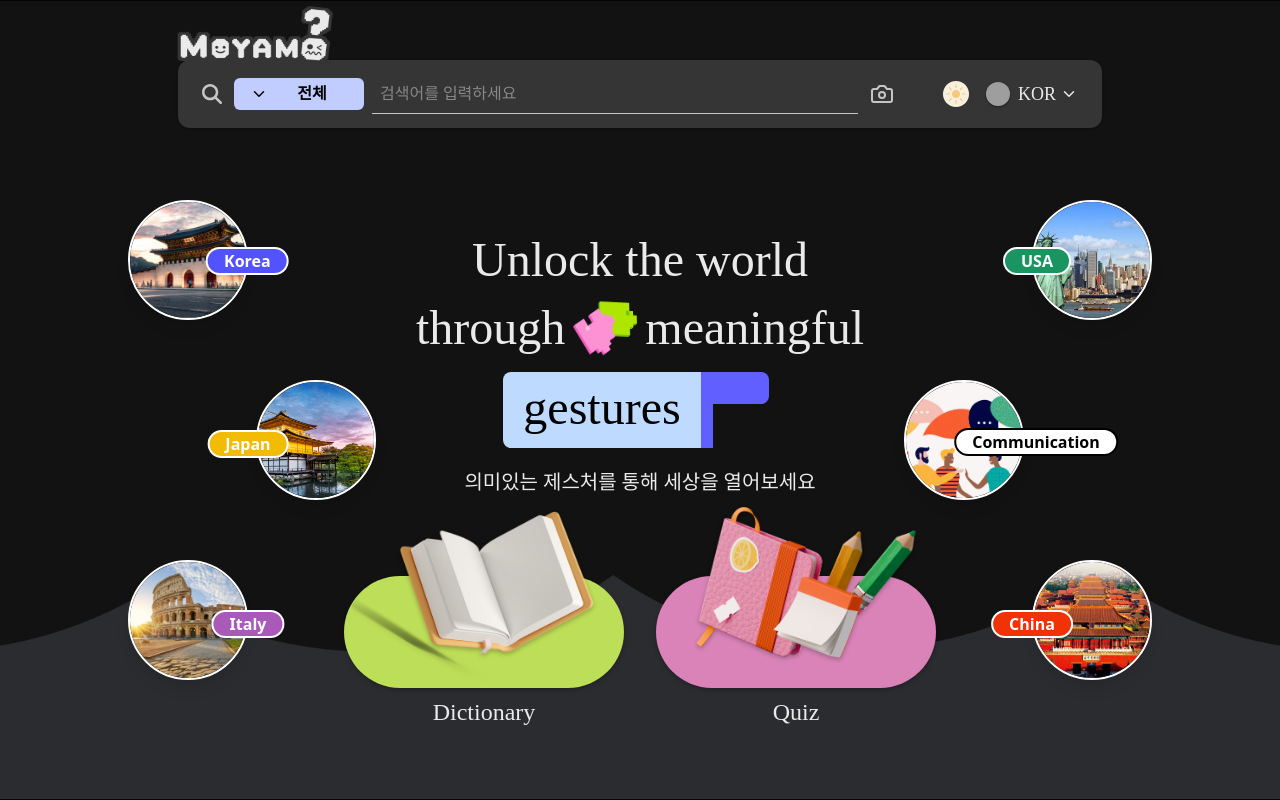
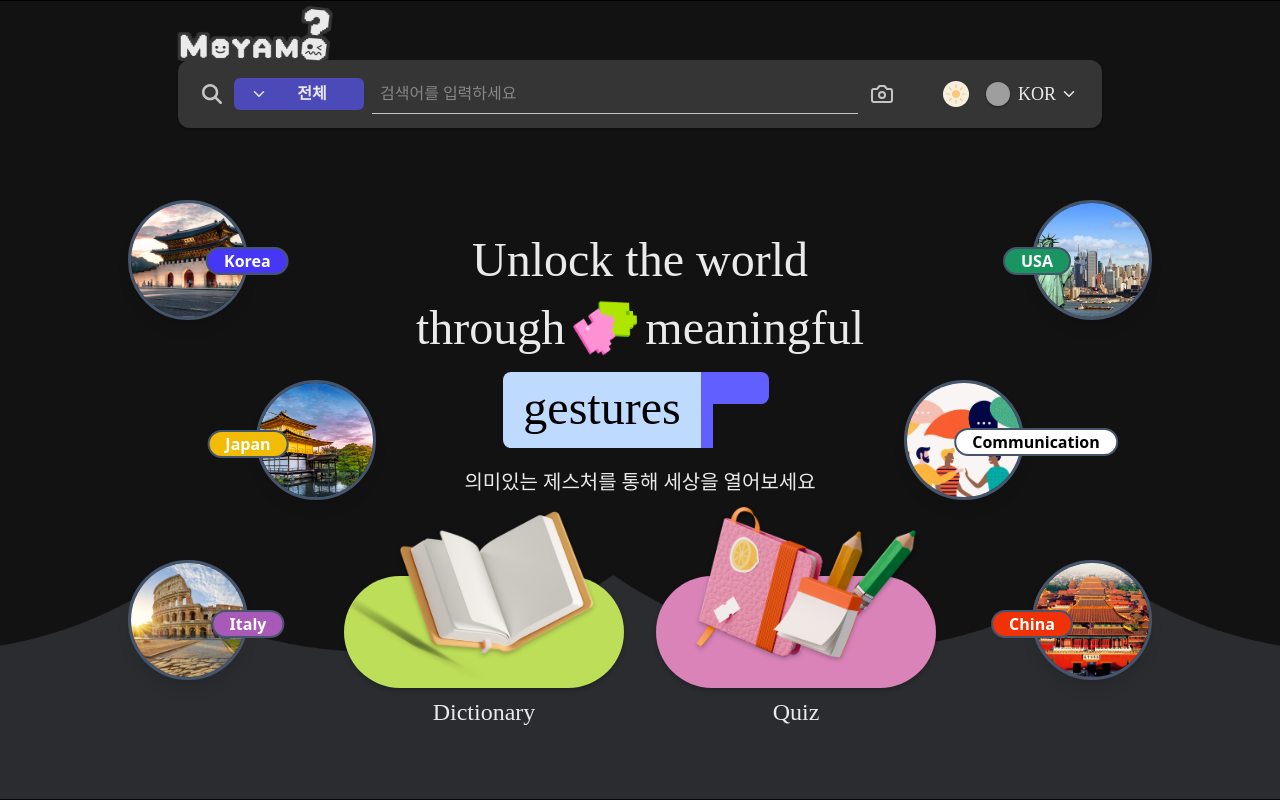
Before and after one commit to lovelyppotto/Moyamo, a React (Vite) app in the folder FE/: page / in a window 1280 px wide. Built offline with nearby package versions, Linux system fonts and the light colour scheme; grey boxes are pictures that could not be loaded; a web font is replaced by a local one.

Commit message:
[FE] design: 드롭다운 다크모드 적용
모드에 따른 색상 변경

ref: S12P21D203-151
related to: S12P21D203-123

```diff
--- a/FE/src/pages/home/BaseDropdown.tsx
+++ b/FE/src/pages/home/BaseDropdown.tsx
@@ -29,8 +29,8 @@ function BaseDropdown({
                 min-w-[90px] md:min-w-[110px] lg:min-w-[130px]
                 w-auto whitespace-nowrap
                 bg-kr-300 rounded-md p-1 px-2
-                dark:bg-kr-200 dark:text-black
                 cursor-pointer relative
+                dark:bg-d-kr-700 dark:text-d-txt-50
                 ${className}`}
     >
       <ChevronDown size={18} className="flex-shrink-0 ml-1 md:ml-2" />
@@ -54,7 +54,8 @@ function BaseDropdown({
         className="block text-center
           mt-1 p-0
           min-w-[90px] md:min-w-[110px] lg:min-w-[130px]
-          bg-white border-none drop-shadow-basic z-80"
+          bg-white border-none drop-shadow-basic z-80
+          dark:bg-gray-700 dark:text-d-txt-50"
       >
         {options.map((opt) => (
           <DropdownMenuItem
@@ -63,7 +64,8 @@ function BaseDropdown({
               justify-center text-center
               font-[NanumSquareRound] text-sm
               cursor-pointer
-              hover:bg-kr-100 hover:dark:bg-kr-200"
+              hover:bg-kr-100 hover:font-bold
+              hover:dark:bg-d-kr-300 hover:dark:text-black"
             onClick={() => onSelect(opt)}
           >
             {opt}
--- a/FE/src/pages/home/CountryBubble.tsx
+++ b/FE/src/pages/home/CountryBubble.tsx
@@ -35,7 +35,7 @@ const countrySetup: CountryData[] = [
     image: '/images/attractions/korea.png',
     position: 'absolute top-[20%] left-[10%]',
     labelPosition: 'absolute bottom-13 -right-5 transform translate-x-1/4 translate-y-1/4',
-    labelBackground: 'bg-kr-500',
+    labelBackground: 'bg-kr-500 dark:bg-kr-600',
     tooltipBackground: 'bg-kr-100',
     labelDirection: 'right',
     tooltipPosition: {
@@ -150,8 +150,10 @@ function CountryBubble() {
                 <TooltipTrigger asChild>
                   <div className="relative cursor-pointer z-30 pointer-events-auto">
                     <div
-                      className={`w-30 h-30 rounded-full overflow-hidden border-2 border-white shadow-lg
-                        transition-transform hover:scale-105`}
+                      className={`w-30 h-30 rounded-full overflow-hidden
+                        border-3 border-white shadow-lg
+                        transition-transform hover:scale-105
+                        dark:border-slate-600`}
                     >
                       <img
                         src={country.image}
@@ -160,9 +162,9 @@ function CountryBubble() {
                       />
                     </div>
                     <div
-                      className={`${country.labelPosition} px-4 rounded-full border-2 font-bold ${
+                      className={`${country.labelPosition} px-4 rounded-full border-2 dark:border-slate-600 font-bold ${
                         country.labelBackground
-                      } ${country.name === 'Communication' ? 'text-black border-black' : 'text-white'}`}
+                      } ${country.name === 'Communication' ? 'text-black border-black dark:border-slate-600' : 'text-white'}`}
                     >
                       {country.name}
                     </div>
```
